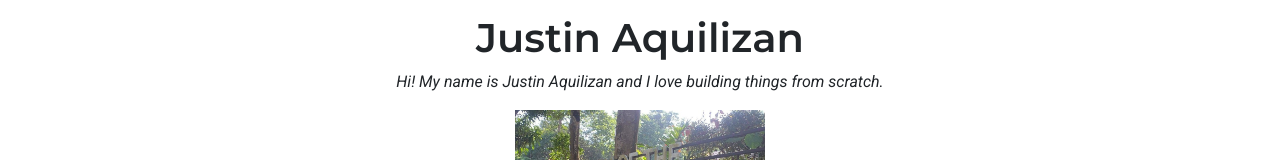
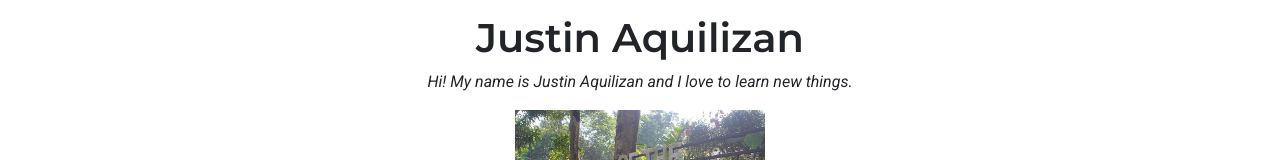
Before and after one commit to BlackAwe/fcb-portfolio-aquilizan, a plain HTML site: page index.html in a window 1280 px wide. Shown: the part 181-341 px from the top of the page. Drawn offline with nearby package versions, Linux system fonts and the light colour scheme.

Commit message:
Update index.html

```diff
--- a/index.html
+++ b/index.html
@@ -40,8 +40,7 @@
 	<div class="container-fluid">
 		<section id="landing" class="text-center jumbotron bg-transparent mt-5">
 			<h1>Justin Aquilizan</h1>
-			<p>Hi! My name is Justin Aquilizan and I love building things from
-			scratch.</p>
+			<p>Hi! My name is Justin Aquilizan and I love to learn new things.</p>
 			<img src="./images/Justin.jpg"/>
 		</section>
 		<!-- end of landing -->
```
